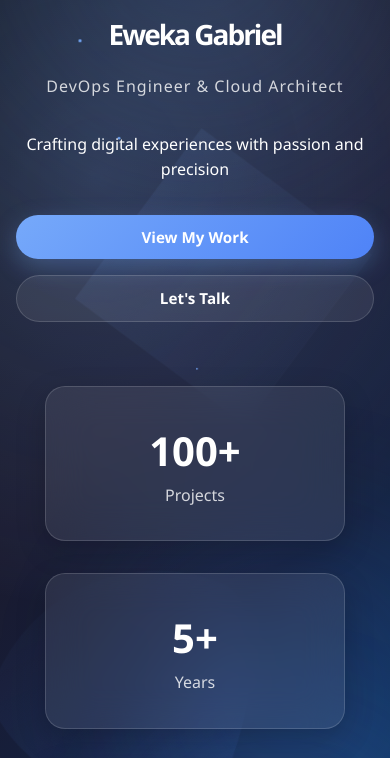
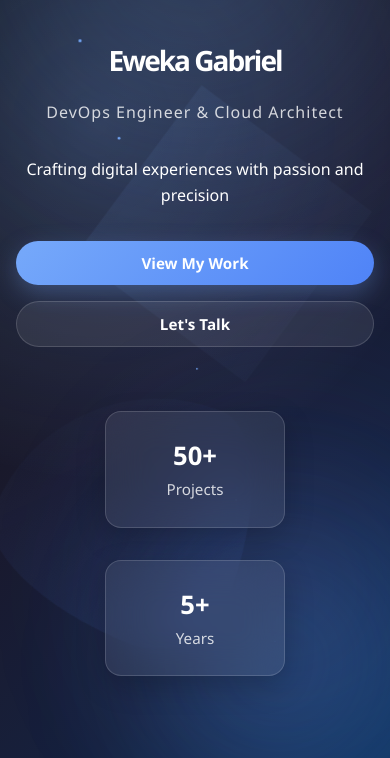
Before and after one commit to Eweka01/GabrielEweka.dev, a plain HTML site: page index.html in a window 390 px wide. Shown: the part 82-840 px from the top of the page. Drawn offline with Linux system fonts and the light colour scheme.

Commit message:
Stats: show 50+ Projects and 5+ Years only; modern card sizing; responsive tweaks for mobile/desktop

```diff
--- a/index.html
+++ b/index.html
@@ -85,16 +85,12 @@ Free HTML CSS Template
 
             <div class="stats-section">
                 <div class="stat-card">
-                    <span class="stat-number">100+</span>
+                    <span class="stat-number">50+</span>
                     <span class="stat-label">Projects</span>
                 </div>
                 <div class="stat-card">
                     <span class="stat-number">5+</span>
                     <span class="stat-label">Years</span>
-                </div>
-                <div class="stat-card">
-                    <span class="stat-number">50+</span>
-                    <span class="stat-label">Clients</span>
                 </div>
             </div>
         </div>
--- a/tooplate-titan-style.css
+++ b/tooplate-titan-style.css
@@ -579,10 +579,10 @@ section {
     backdrop-filter: blur(20px);
     -webkit-backdrop-filter: blur(20px);
     border: 1px solid var(--glass-border);
-    border-radius: 20px;
-    padding: 2rem;
+    border-radius: 16px;
+    padding: 1.5rem 1.75rem;
     text-align: center;
-    min-width: 150px;
+    min-width: 180px;
     box-shadow: 0 10px 30px rgba(0, 0, 0, 0.2);
     transition: all 0.3s ease;
 }
@@ -593,16 +593,16 @@ section {
 }
 
 .stat-number {
-    font-size: 2.5rem;
+    font-size: 2.25rem;
     font-weight: 700;
     color: var(--text-primary);
     display: block;
 }
 
 .stat-label {
-    font-size: 1rem;
+    font-size: 0.95rem;
     color: var(--text-secondary);
-    margin-top: 0.5rem;
+    margin-top: 0.4rem;
 }
 
 /* About section */
@@ -1807,6 +1807,9 @@ footer {
     .hero h1 { font-size: 1.75rem; }
     .hero { padding: 100px 1rem 60px; }
     .container { padding: 0 1rem; }
+
+    .stat-card { max-width: 180px; }
+    .stat-number { font-size: 1.6rem; }
 }
 
 .mobile-social {
```
